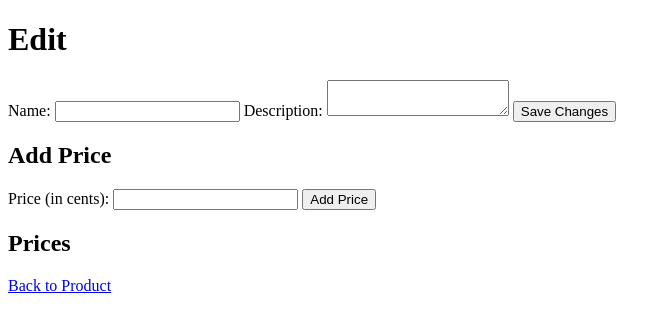
After one commit to JonasHeilig/Online-Shop, a Flask app: template templates/edit_product.html in a window 1280 px wide. The commit adds this page. Shown: the top 332 px of the page, without its empty margins (0-671 px from the left). Run offline with Flask 3, Linux system fonts and the light colour scheme; the template is opened without the code that fills it, so the values that code supplies are empty.

Commit message:
edit product add multiple price to products set an active price show product. add alias for /products

```diff
--- a/main.py
+++ b/main.py
@@ -22,9 +22,18 @@ class Product(db.Model):
     id = db.Column(db.Integer, primary_key=True)
     name = db.Column(db.String(100), nullable=False)
     description = db.Column(db.String(500), nullable=False)
-    price = db.Column(db.Integer, nullable=False)  # Price in cents
     stripe_product_id = db.Column(db.String(100), nullable=False)
+    prices = db.relationship('ProductPrice', back_populates='product', lazy=True)
+
+
+class ProductPrice(db.Model):
+    id = db.Column(db.Integer, primary_key=True)
+    product_id = db.Column(db.Integer, db.ForeignKey('product.id'), nullable=False)
     stripe_price_id = db.Column(db.String(100), nullable=False)
+    price = db.Column(db.Integer, nullable=False)
+    active = db.Column(db.Boolean, default=False)
+
+    product = db.relationship('Product', back_populates='prices')
 
 
 if not os.path.exists('instance/db.db'):
@@ -65,6 +74,21 @@ def thanks():
     return render_template('thanks.html', transaction_id=transaction_id, payment_session_id=payment_session_id)
 
 
+@app.route('/product')
+def product():
+    return redirect('/products')
+
+
+@app.route('/product/')
+def product_second():
+    return redirect('/products')
+
+
+@app.route('/products')
+def products():
+    pass
+
+
 @app.route('/product/add', methods=['GET', 'POST'])
 def add_product():
     if request.method == 'POST':
@@ -75,9 +99,12 @@ def add_product():
         stripe_product = stripe.Product.create(name=name, description=description)
         stripe_price = stripe.Price.create(product=stripe_product.id, unit_amount=price, currency='eur')
 
-        product = Product(name=name, description=description, price=price,
-                          stripe_product_id=stripe_product.id, stripe_price_id=stripe_price.id)
+        product = Product(name=name, description=description, stripe_product_id=stripe_product.id)
         db.session.add(product)
+        db.session.commit()
+
+        product_price = ProductPrice(product_id=product.id, stripe_price_id=stripe_price.id, price=price, active=True)
+        db.session.add(product_price)
         db.session.commit()
 
         return redirect(url_for('view_product', id=product.id))
@@ -88,7 +115,46 @@ def add_product():
 @app.route('/product/<int:id>')
 def view_product(id):
     product = Product.query.get_or_404(id)
-    return render_template('view_product.html', product=product)
+    active_price = ProductPrice.query.filter_by(product_id=id, active=True).first()
+    return render_template('view_product.html', product=product, active_price=active_price)
+
+
+@app.route('/product/<int:id>/edit', methods=['GET', 'POST'])
+def edit_product(id):
+    product = Product.query.get_or_404(id)
+
+    if request.method == 'POST':
+        action = request.form.get('action')
+
+        if action == 'edit_product':
+            product.name = request.form.get('name')
+            product.description = request.form.get('description')
+
+            stripe.Product.modify(product.stripe_product_id, name=product.name, description=product.description)
+
+            db.session.commit()
+
+            return redirect(url_for('view_product', id=product.id))
+
+        elif action == 'add_price':
+            price = int(request.form.get('price'))
+            stripe_price = stripe.Price.create(product=product.stripe_product_id, unit_amount=price, currency='eur')
+
+            product_price = ProductPrice(product_id=id, stripe_price_id=stripe_price.id, price=price)
+            db.session.add(product_price)
+            db.session.commit()
+
+            return redirect(url_for('edit_product', id=product.id))
+
+        elif action == 'set_price':
+            price_id = int(request.form.get('price_id'))
+            for price in product.prices:
+                price.active = (price.id == price_id)
+            db.session.commit()
+
+            return redirect(url_for('edit_product', id=product.id))
+
+    return render_template('edit_product.html', product=product)
 
 
 if __name__ == '__main__':
--- /dev/null
+++ b/templates/edit_product.html
@@ -0,0 +1,38 @@
+<!doctype html>
+<html lang="en">
+<head>
+    <meta charset="UTF-8">
+    <meta name="viewport" content="width=device-width, initial-scale=1.0">
+    <title>Edit Product</title>
+</head>
+<body>
+    <h1>Edit {{ product.name }}</h1>
+    <form method="POST">
+        <input type="hidden" name="action" value="edit_product">
+        <label for="name">Name:</label>
+        <input type="text" name="name" value="{{ product.name }}" required>
+        <label for="description">Description:</label>
+        <textarea name="description" required>{{ product.description }}</textarea>
+        <button type="submit">Save Changes</button>
+    </form>
+
+    <h2>Add Price</h2>
+    <form method="POST">
+        <input type="hidden" name="action" value="add_price">
+        <label for="price">Price (in cents):</label>
+        <input type="number" name="price" required>
+        <button type="submit">Add Price</button>
+    </form>
+
+    <h2>Prices</h2>
+    <ul>
+        {% for price in product.prices %}
+            <li>
+                {{ price.price / 100 }} cents - {% if price.active %}Active{% else %}<form method="POST" style="display:inline;"><input type="hidden" name="action" value="set_price"><input type="hidden" name="price_id" value="{{ price.id }}"><button type="submit">Set as Active</button></form>{% endif %}
+            </li>
+        {% endfor %}
+    </ul>
+
+    <a href="{{ url_for('view_product', id=product.id) }}">Back to Product</a>
+</body>
+</html>
```
Also changed, not shown: templates/add_product.html (+9 -8 lines), templates/view_product.html (+13 -3 lines).
